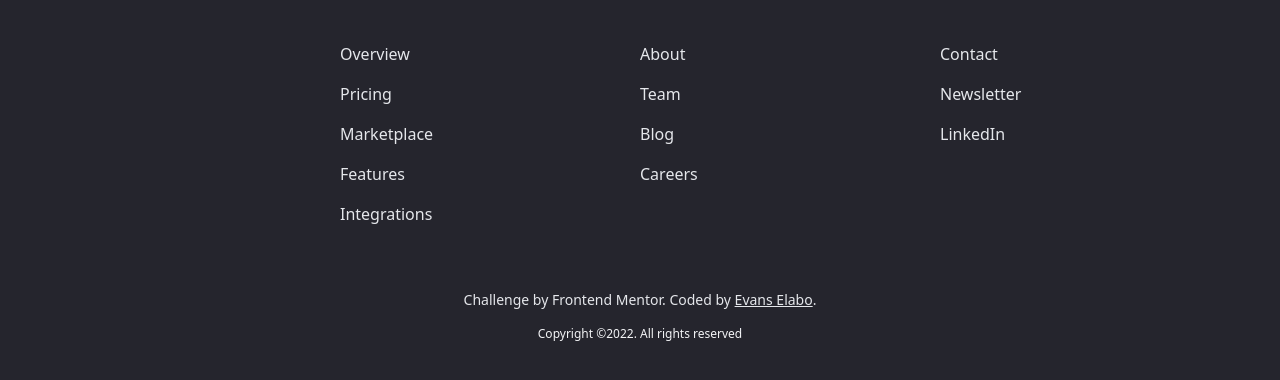
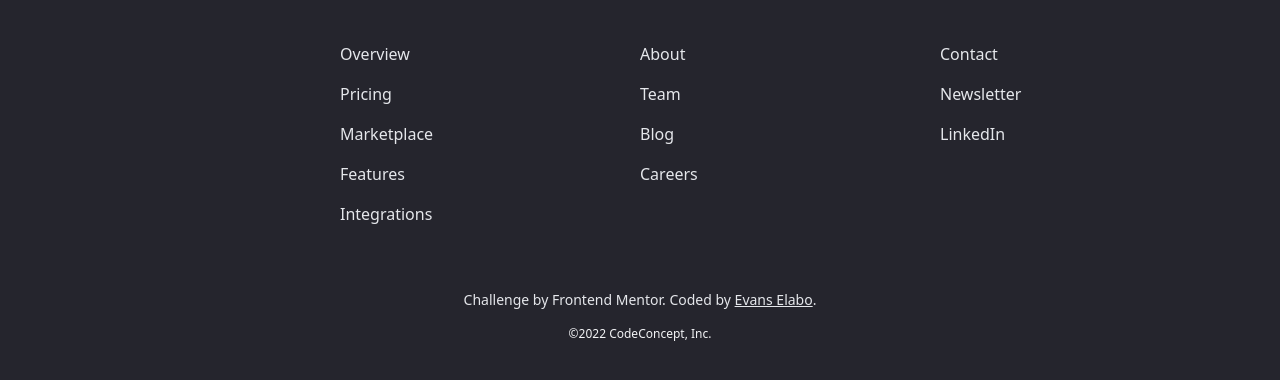
Before and after one commit to ellaboevans/blogr-landing-page, a website: page public/index.html in a window 1280 px wide. Shown: the part 3040-3420 px from the top of the page. Drawn offline with Linux system fonts and the light colour scheme.

Commit message:
Modify copyright

```diff
--- a/public/index.html
+++ b/public/index.html
@@ -397,7 +397,7 @@
           id="copyright"
         >
           <p>
-            Copyright ©<span id="copyrightDate">2021</span>. All rights reserved
+            ©<span id="copyrightDate">2021</span> CodeConcept, Inc.
           </p>
         </div>
         <!-- footer flex container end -->
```
